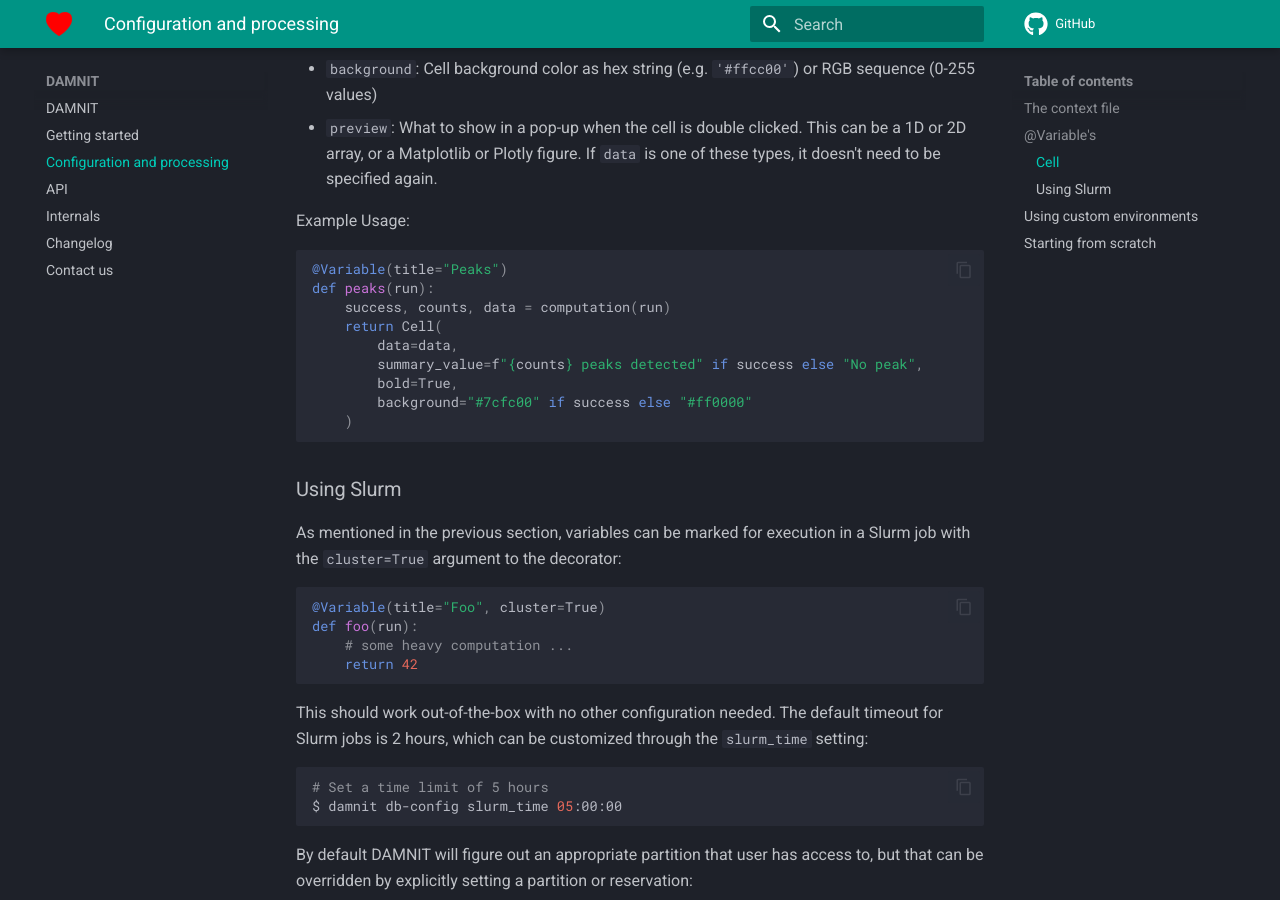
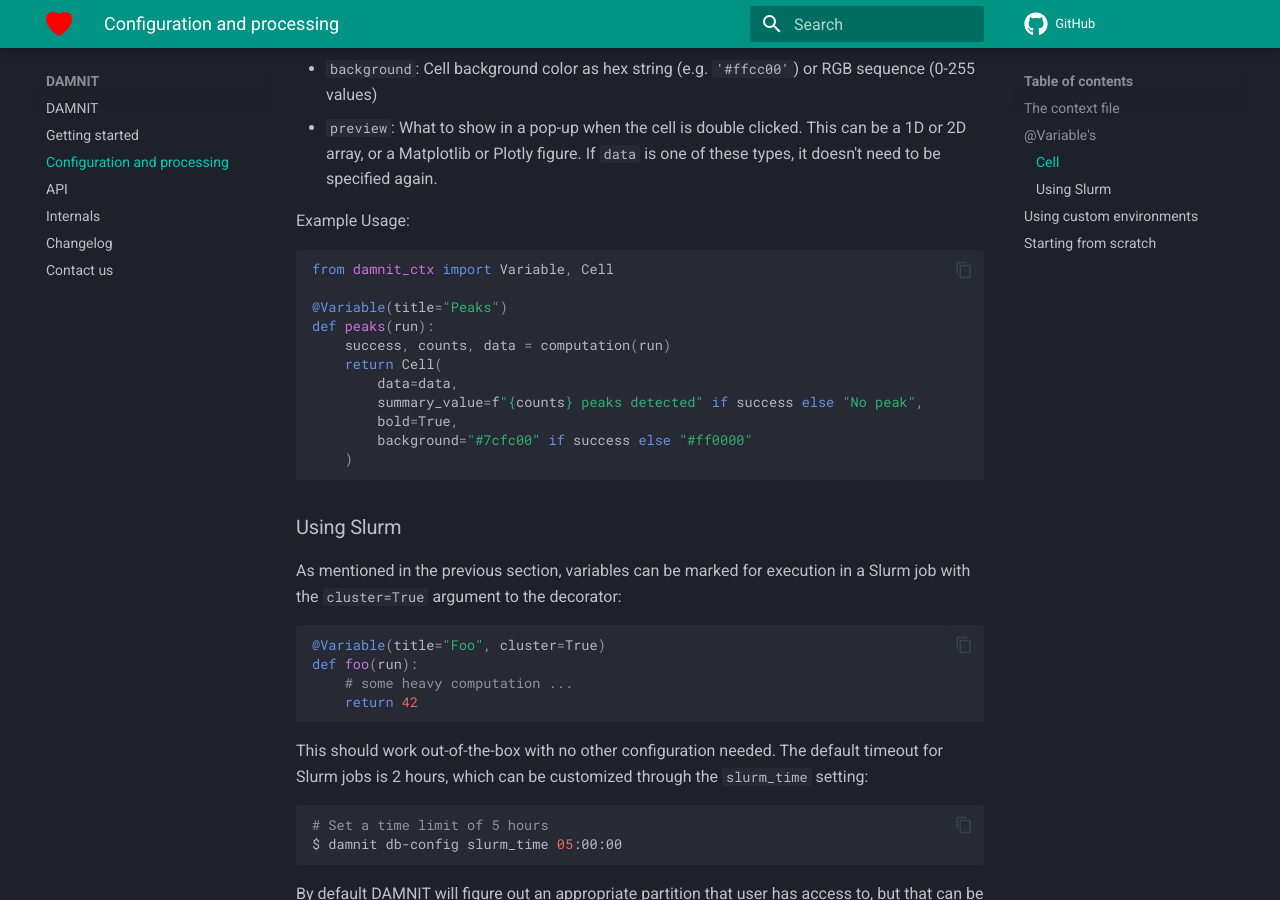
Before and after one commit to European-XFEL/DAMNIT, an MkDocs documentation site: the page built from docs/configuration_and_management.md, in a window 1280 px wide and 900 px high, scrolled down 4015 px. Built offline with MkDocs 1.6.1 and Material for MkDocs 9.7.7, drawn with Linux system fonts in a browser that asks for light colours; comment, search, counter and statistics services are not loaded.

Commit message:
Show the `Cell` import in the docs
This confused a few people who didn't realize it had to be imported explicitly.

````diff
--- a/docs/configuration_and_management.md
+++ b/docs/configuration_and_management.md
@@ -195,6 +195,8 @@ representation. A `Cell` takes these arguments:
 Example Usage:
 
 ```python
+from damnit_ctx import Variable, Cell
+
 @Variable(title="Peaks")
 def peaks(run):
     success, counts, data = computation(run)
````
